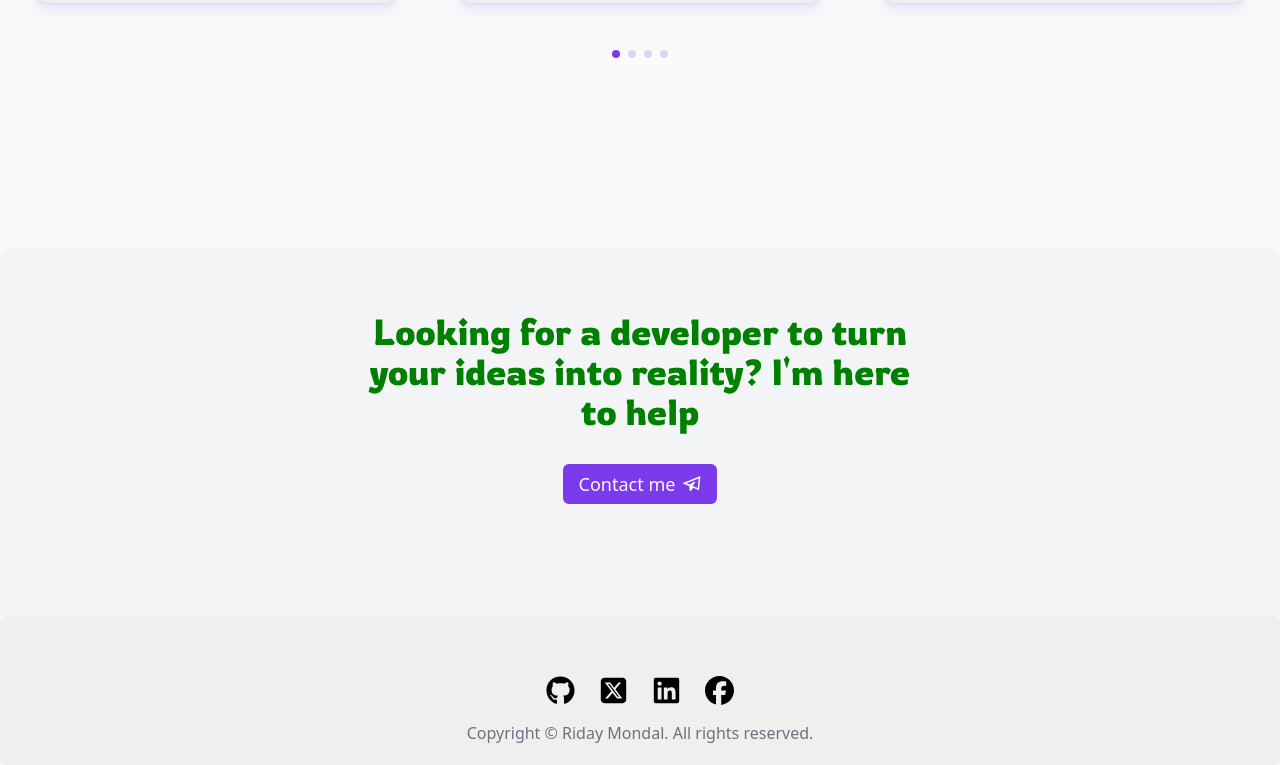
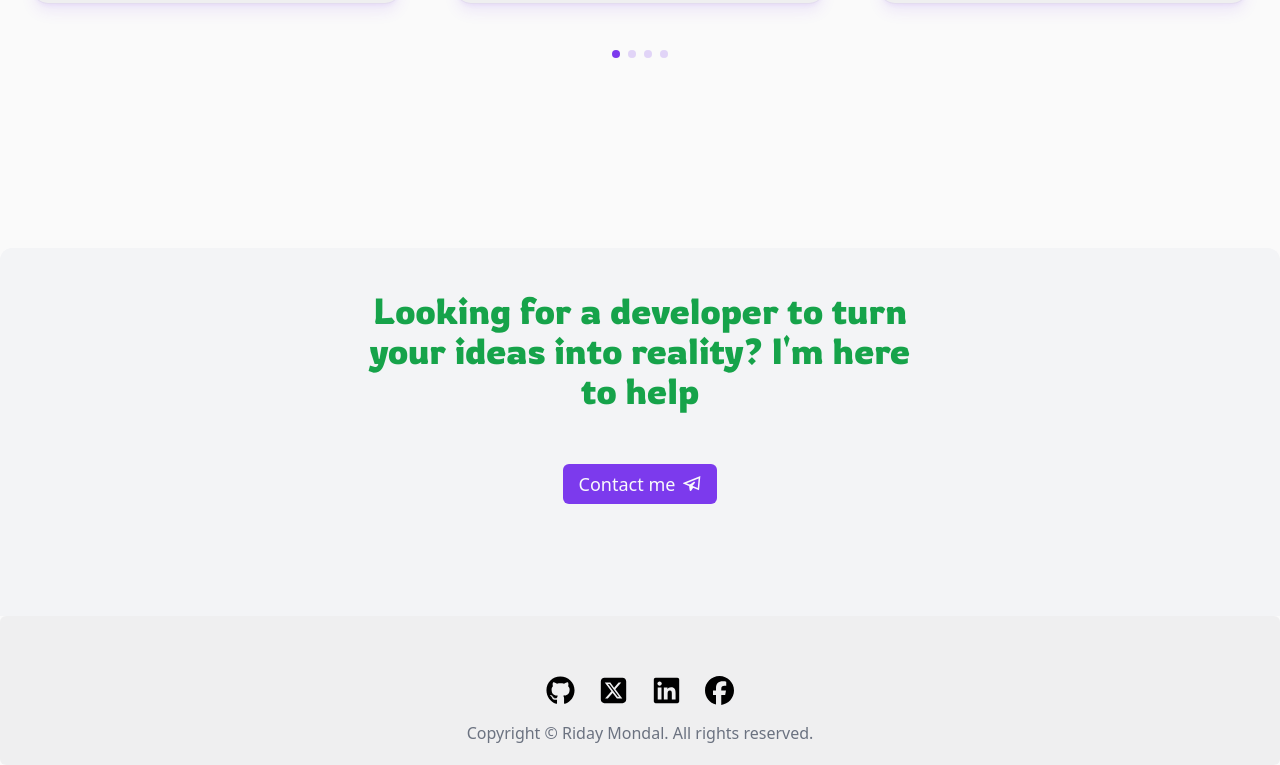
Before and after one commit to rdmondal100/Portfolio_with_react, a React (Vite) app: page / in a window 1280 px wide. Shown: the part 3274-4039 px from the top of the page. Built offline with nearby package versions, Linux system fonts and the light colour scheme; a web font is replaced by a local one.

Commit message:
change cta animation

```diff
--- a/src/components/Cta.jsx
+++ b/src/components/Cta.jsx
@@ -9,7 +9,7 @@ const Cta = () => {
     <section className=" py-16 bg-accent rounded-t-xl">
       <div className="mx-auto pb-12 px-3">
         <div className="flex flex-col items-center">
-          <h2 className=" font-heading_font text-foreground text-[1.7rem] md:text-3xl xl:text-4xl mb-8 text-center  max-w-xl animate-live-link ">Looking for a developer to turn your ideas into reality? I'm here to help</h2>
+          <h2 className=" font-heading_font text-foreground text-[1.7rem] md:text-3xl xl:text-4xl mb-8 text-center  max-w-xl  text-green-600 animate-bounce">Looking for a developer to turn your ideas into reality? I'm here to help</h2>
             <Link to={'/contact'}>
             <Button className=' text-lg'>Contact me<GrSend className=" ml-2 text-lg"/></Button>
             </Link>
```
